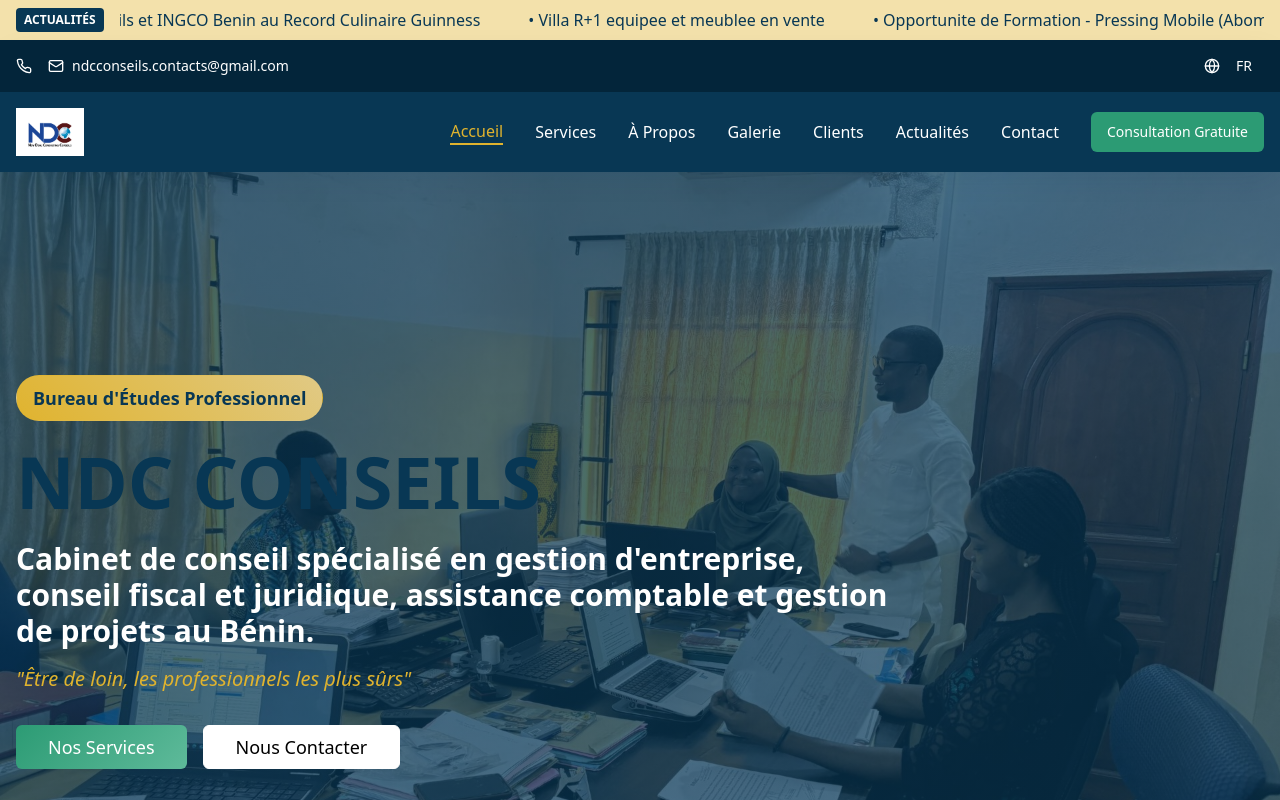
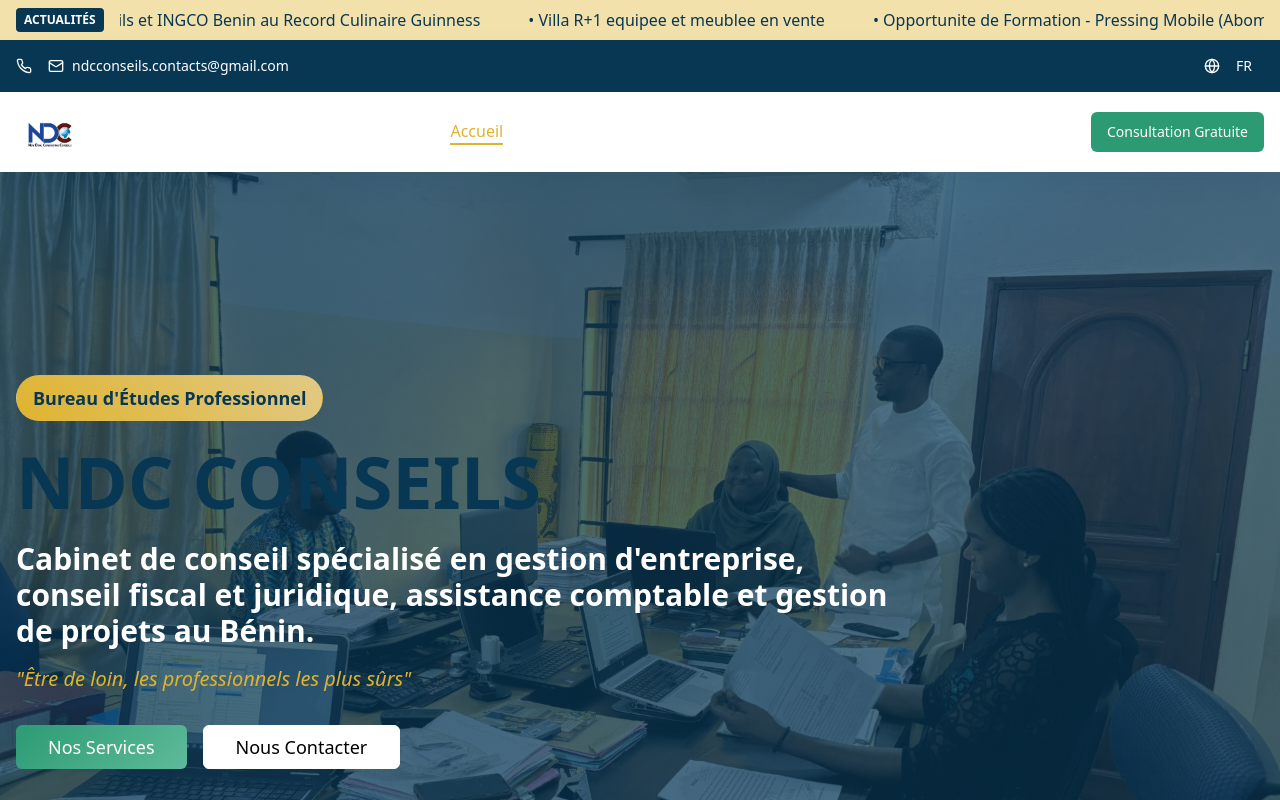
Before and after one commit to amta-repo/ndcc-updated, a React (Vite) app: page / in a window 1280 px wide. Shown: the top 800 px of the page. Built offline with nearby package versions, Linux system fonts and the light colour scheme.

Commit message:
Preceding changes

```diff
--- a/src/components/Navigation.tsx
+++ b/src/components/Navigation.tsx
@@ -24,9 +24,9 @@ const Navigation = () => {
   const isActive = (href: string) => location.pathname === href;
 
   return (
-    <header className="bg-primary shadow-elegant sticky top-0 z-50">
+    <header className="bg-nav shadow-elegant sticky top-0 z-50 backdrop-blur-sm">
       {/* Top Bar */}
-      <div className="bg-primary-dark text-primary-foreground py-2">
+      <div className="bg-primary text-primary-foreground py-2">
         <div className="container mx-auto px-4">
           <div className="flex justify-between items-center text-sm">
             <div className="flex items-center space-x-4">
@@ -46,7 +46,7 @@ const Navigation = () => {
               variant="ghost"
               size="sm"
               onClick={toggleLanguage}
-              className="text-primary-foreground hover:bg-primary/20"
+              className="text-primary-foreground hover:bg-primary-light/30"
             >
               <Globe className="h-4 w-4 mr-2" />
               {language}
```
